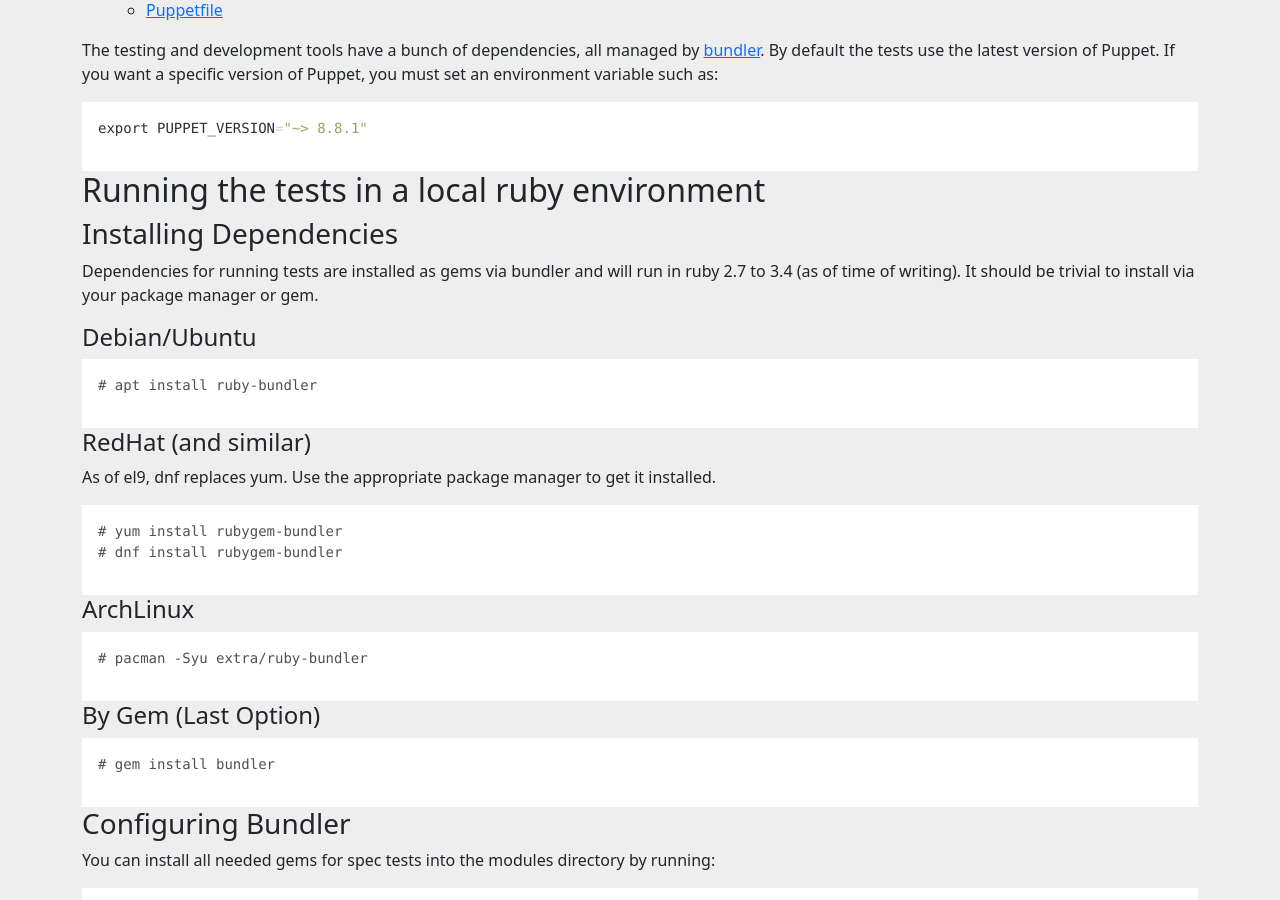
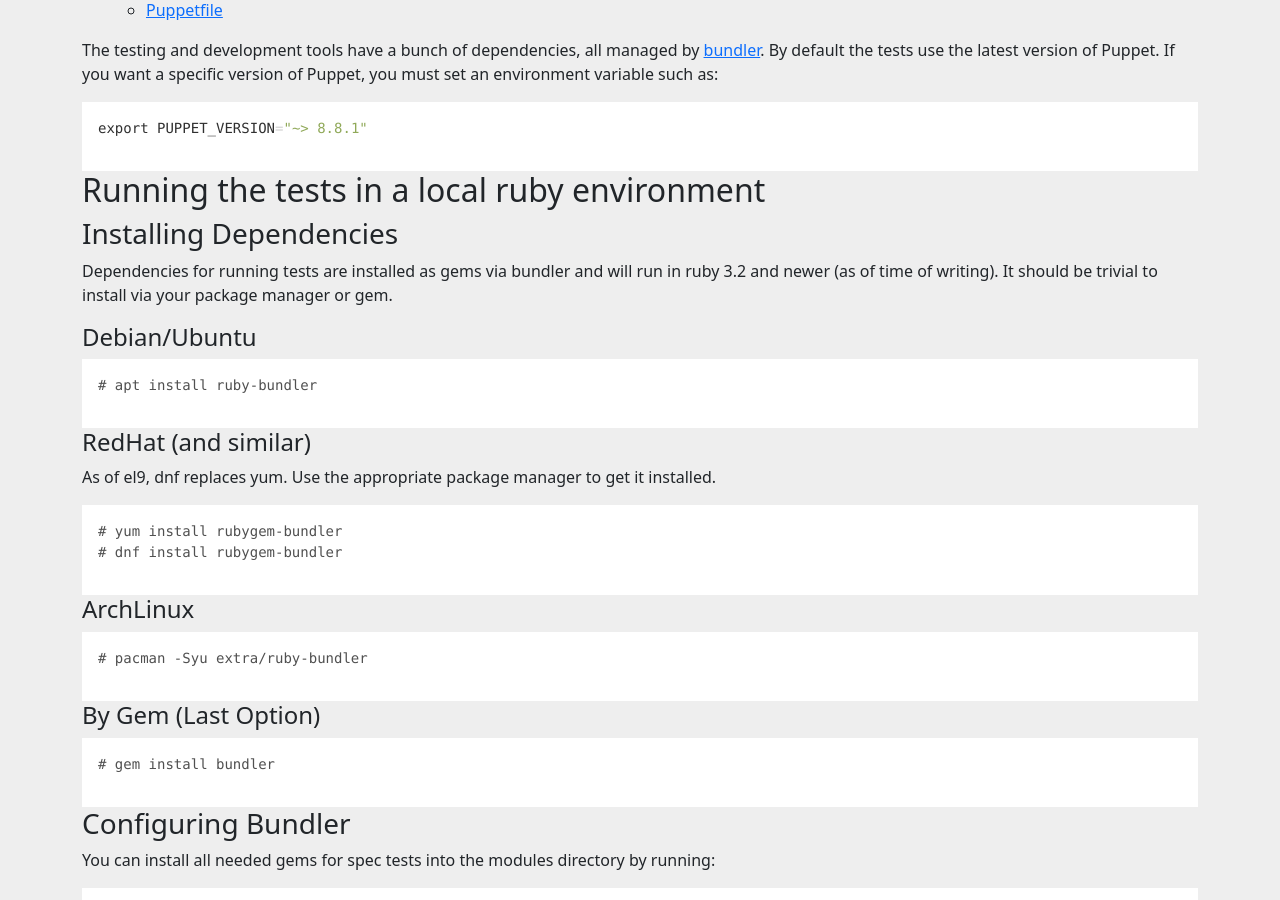
Before and after one commit to voxpupuli/voxpupuli.github.io, a Jekyll site: the page built from _docs/how_to_run_tests.md, in a window 1280 px wide and 900 px high, scrolled down 709 px. Built offline with Jekyll 4.4.1, drawn with Linux system fonts in a browser that asks for light colours; nearby versions of some CDN libraries.

Commit message:
how to run tests: need ruby 3.2+ as of voxpupuli-acceptance 4.0.0
Reference: https://github.com/voxpupuli/voxpupuli-acceptance/blob/master/CHANGELOG.md#400-2025-08-11

```diff
--- a/_docs/how_to_run_tests.md
+++ b/_docs/how_to_run_tests.md
@@ -38,7 +38,7 @@ export PUPPET_VERSION="~> 8.8.1"
 
 ### Installing Dependencies
 
-Dependencies for running tests are installed as gems via bundler and will run in ruby 2.7 to 3.4 (as of time of writing).
+Dependencies for running tests are installed as gems via bundler and will run in ruby 3.2 and newer (as of time of writing).
 It should be trivial to install via your package manager or gem.
 
 #### Debian/Ubuntu
```
